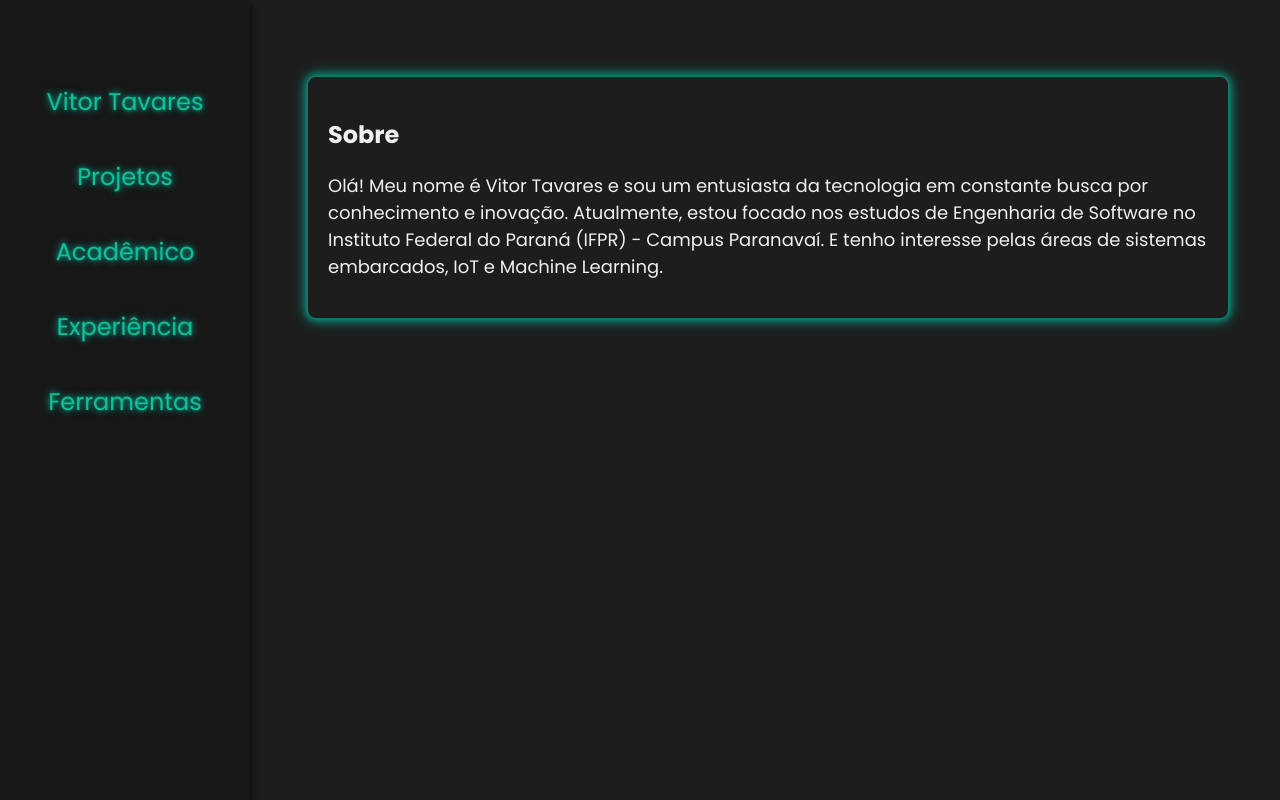
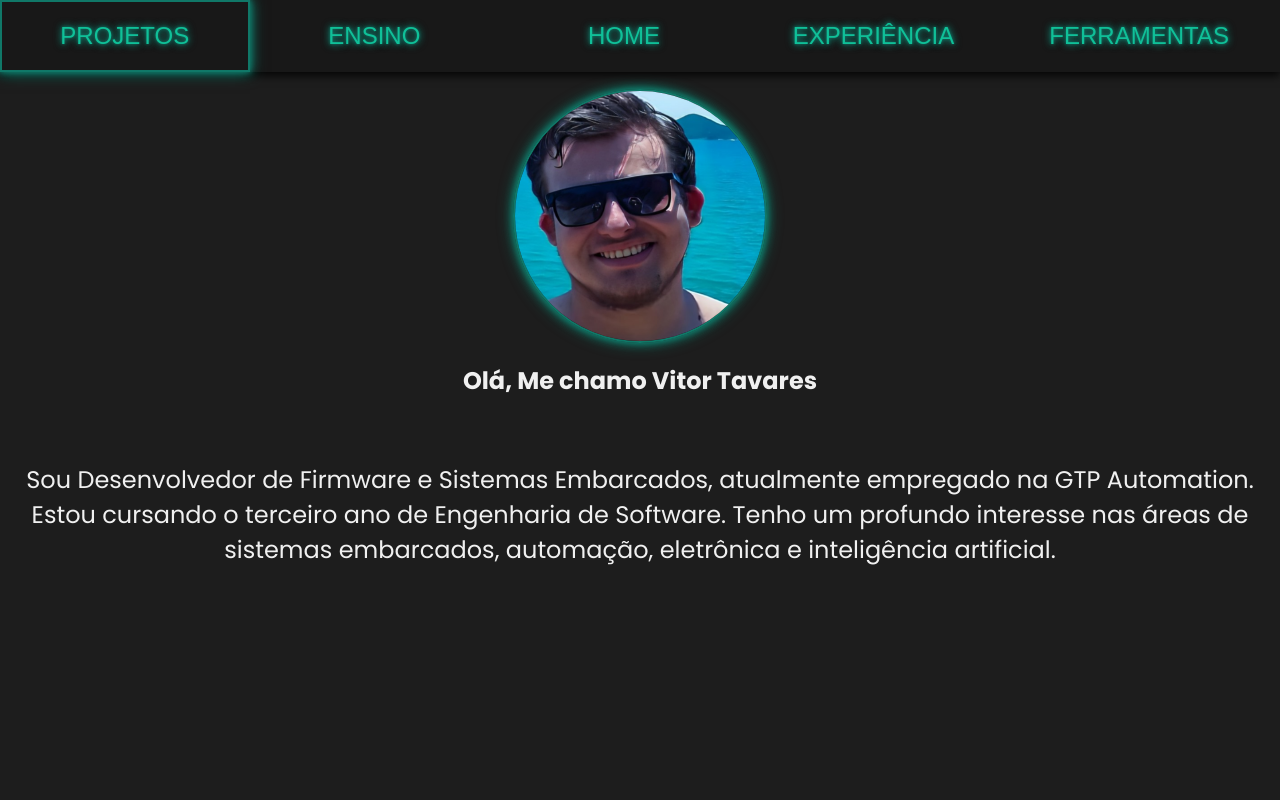
Before and after one commit to VitorTavaresO/aula-pw, a plain HTML site: page index.html in a window 1280 px wide. Shown: the top 800 px of the page. Drawn offline with nearby package versions, Linux system fonts and the light colour scheme.

Commit message:
Refactored Site Struct and Styles to a better design

```diff
--- a/index.html
+++ b/index.html
@@ -24,26 +24,23 @@
     <header>
         <button id="navbar-toggle" class="navbar-toggle" onclick="navbarEnable()"></button>
         <nav class="navbar">
-            <a href=""><button class="navbar-button">Vitor Tavares</button></a>
-            <a href="projects.html"><button class="navbar-button">Projetos</button></a>
-            <a href="academic.html"><button class="navbar-button">Acadêmico</button></a>
-            <a href="exp.html"><button class="navbar-button">Experiência</button></a>
-            <button class="navbar-button" onclick="window.open('devtools.html', '_blank');">Ferramentas</button>
+            <a href="projects.html"><button class="navbar-button">PROJETOS</button></a>
+            <a href="academic.html"><button class="navbar-button">ENSINO</button></a>
+            <a href="index.html"><button class="navbar-button">HOME</button></a>
+            <a href="exp.html"><button class="navbar-button">EXPERIÊNCIA</button></a>
+            <button class="navbar-button" onclick="window.open('devtools.html', '_blank');">FERRAMENTAS</button>
         </nav>
     </header>
     <main class="container">
-        <section class="card">
-            <h1>Sobre</h1>
-            <p>Olá! Meu nome é Vitor Tavares e sou um entusiasta da tecnologia em constante busca por conhecimento e
-                inovação. Atualmente, estou focado nos estudos de Engenharia de Software no Instituto Federal do
-                Paraná (IFPR) - Campus Paranavaí. E tenho interesse pelas áreas de sistemas embarcados, IoT e
-                Machine
-                Learning.
-            </p>
+        <section class="image-container">
+            <img src="images/me.png" alt="Descrição da Imagem" class="centered-image">
+            <h1>Olá, Me chamo Vitor Tavares</h1>
+            <div class="home-text">
+                <p> Sou Desenvolvedor de Firmware e Sistemas Embarcados, atualmente empregado na GTP Automation. Estou
+                    cursando o terceiro ano de Engenharia de Software. Tenho um profundo interesse nas áreas de sistemas
+                    embarcados, automação, eletrônica e inteligência artificial. </p>
+            </div>
         </section>
-        <div class="grid">
-
-        </div>
     </main>
     <footer>
         <a href="https://github.com/VitorTavaresO"><i class="devicon-github-plain"></i></a>
--- a/style/style.css
+++ b/style/style.css
@@ -1,6 +1,13 @@
 @import url('https://fonts.googleapis.com/css2?family=Poppins:ital,wght@0,100;0,200;0,300;0,400;0,500;0,600;0,700;0,800;0,900;1,100;1,200;1,300;1,400;1,500;1,600;1,700;1,800;1,900&family=Roboto:ital,wght@0,100;0,300;0,400;0,500;0,700;0,900;1,100;1,300;1,400;1,500;1,700;1,900&display=swap');
 
 @import url('var.css');
+
+@font-face {
+    font-family: 'Azonix';
+    src: url('MANIFESTO.ttf') format('woff2');
+    font-weight: normal;
+    font-style: normal;
+}
 
 body {
     margin: 0;
@@ -53,7 +60,6 @@ footer {
     box-sizing: border-box;
     text-align: center;
     font-size: medium;
-    font-family: 'Poppins', sans-serif;
     z-index: 1000;
 }
 
@@ -70,14 +76,37 @@ footer a {
 }
 
 .container {
-    width: 80%;
+    width: 100%;
     height: 100vh;
-    padding-left: 20%;
     padding-bottom: 20px;
     background-color: transparent;
-    padding-bottom: 100px;
     flex: 1;
     min-height: 100vh;
+}
+
+.image-container {
+    margin-top: 5%;
+    display: flex;
+    justify-content: center;
+    align-items: center;
+    flex-direction: column;
+}
+
+.image-container .centered-image {
+    border-radius: 50%;
+    border: var(--secondary-color) 2px solid;
+    box-shadow: 0 0 5px var(--secondary-color), 0 0 10px var(--secondary-color), 0 0 15px var(--secondary-color);
+    width: 250px;
+    height: 250px;
+    object-fit: cover;
+}
+
+.image-container .home-text {
+    color: var(--text-color);
+    font-size: x-large;
+    text-align: center;
+    margin: 20px;
+
 }
 
 .card {
@@ -99,7 +128,9 @@ footer a {
 }
 
 .academic-section {
-    padding-top: 20px;
+    padding-top: 50px;
+    padding-left: 50px;
+    padding-right: 50px;
 }
 
 .academic-section h1 {
@@ -130,6 +161,7 @@ footer a {
     display: flex;
     justify-content: space-between;
     flex-wrap: wrap;
+    padding: 50px;
 }
 
 .card-grid {
@@ -198,36 +230,19 @@ footer a {
 }
 
 .navbar {
-    padding-top: 5%;
-    flex-direction: column;
-    width: 250px;
-    height: 100%;
+    flex-direction: row;
+    width: 100%;
+    height: auto;
     background-color: var(--primary-color);
     color: var(--secondary-color);
     display: flex;
-    flex-direction: column;
     align-items: center;
     position: fixed;
     top: 0;
-    transition: left 0.3s ease;
+    left: 0;
+    transition: top 0.3s ease;
     box-shadow: 0px 4px 8px rgba(0, 0, 0, 0.79);
     z-index: 1000;
-}
-
-.navbar .navbar-logo {
-    width: 60%;
-    display: flex;
-    justify-content: center;
-    align-items: center;
-    margin-top: 20px;
-    margin-bottom: 20px;
-}
-
-.navbar .navbar-logo img {
-    max-width: 100%;
-    height: auto;
-    border-radius: 25%;
-    box-shadow: 0px 4px 8px rgba(0, 0, 0, 0.79);
 }
 
 .navbar .navbar-button {
@@ -237,7 +252,6 @@ footer a {
     color: var(--navbar-text-color);
     text-shadow: 0 0 3px var(--secondary-color), 0 0 6px var(--secondary-color), 0 0 9px var(--secondary-color);
     border: none;
-    font-family: 'Poppins', sans-serif !important;
     font-size: x-large;
     cursor: pointer;
 }
@@ -279,10 +293,6 @@ footer a {
         padding-left: 0%;
     }
 
-    .container {
-        padding-left: 10%;
-    }
-
     .card {
         margin: 0;
         margin-top: 50px;
@@ -293,32 +303,21 @@ footer a {
         justify-content: center;
     }
 
-    .card-grid {
-        width: 92%;
-    }
-
     .card-project {
         width: 90%;
     }
 
-    .card-academic-back {
-        width: 100%;
-    }
-
     .card-academic {
-        background-color: var(--secondary-color);
-        border-radius: 0px;
-        box-shadow: 0px 0px 0px rgba(0, 0, 0, 0.659);
-        padding: 0px;
-        margin: 0px 0px;
         text-align: left;
         justify-content: baseline;
         font-size: medium;
     }
 
     .navbar {
+        flex-direction: column;
         padding-top: 20%;
         width: 100%;
+        height: 100%;
         position: fixed;
         top: 0;
         left: -100%;
@@ -365,6 +364,7 @@ footer a {
     }
 
     .navbar .navbar-button:hover {
-        background-color: #a9a9a9;
+        border: var(--secondary-color) 2px solid;
+        box-shadow: 0 0 5px var(--secondary-color), 0 0 10px var(--secondary-color), 0 0 15px var(--secondary-color);
     }
 }
```
Also changed, not shown: academic.html (+5 -5 lines), exp.html (+8 -8 lines), projects.html (+5 -5 lines), images/me.png (added), style/Azonix.otf (added), style/MANIFESTO.ttf (added).
